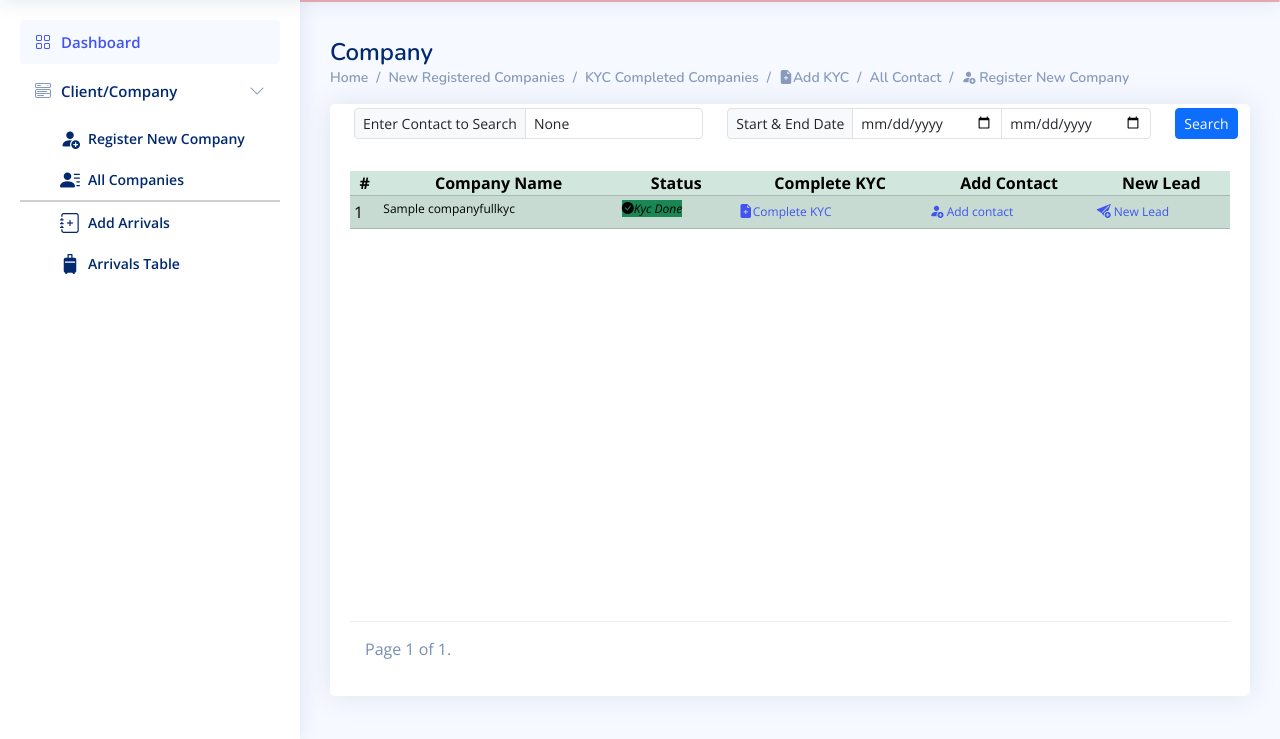
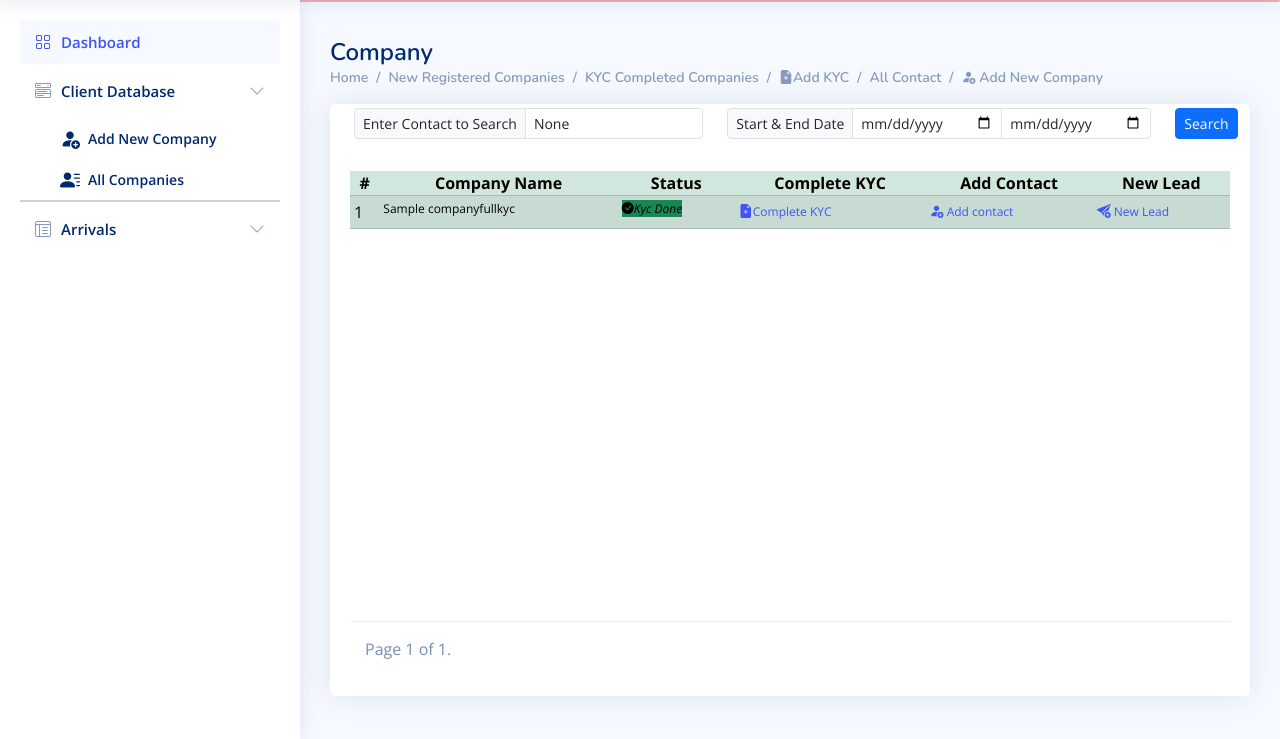
Before and after one commit to NaveenVerma19/dmc, a Django app: page /new-company in a window 1280 px wide. Shown: the part 60-799 px from the top of the page. Run offline with Django 5.2, Linux system fonts and the light colour scheme; a user stored in the database is signed in; tables that the repository leaves empty hold one stand-in row (values such as "Sample post"); grey boxes marked "Sample" are stand-in pictures; some libraries are stand-ins or nearby versions.

Commit message:
Version-1.0.01

```diff
--- a/cdmc/settings.py
+++ b/cdmc/settings.py
@@ -23,9 +23,9 @@ BASE_DIR = Path(__file__).resolve().parent.parent
 SECRET_KEY = 'django-insecure-=tsvtz1^-y=*8n9jw_8zf&(nm*&z0i(3b(#9j9ge0jolczrt!0'
 
 # SECURITY WARNING: don't run with debug turned on in production!
-DEBUG = False
-# True
-ALLOWED_HOSTS = ['crm.chalodmc.com','*']
+DEBUG = True
+
+ALLOWED_HOSTS = ['*']
 
 
 # Application definition
--- a/crm/templates/company_kyc/comp_kyc_table.html
+++ b/crm/templates/company_kyc/comp_kyc_table.html
@@ -24,7 +24,7 @@
           <li class="breadcrumb-item">
             <a href="{% url 'addcontact' %}">
               <i class="bi bi-person-fill-add" style="font-size: 14px;"></i>
-              <span>Register New Company</span>
+              <span>Add New Company</span>
             </a>
           </li>
           {% endif %}
--- /dev/null
+++ b/crm/templates/crm_sidebar/crm_side-Arrivals.html
@@ -0,0 +1,21 @@
+<!-- ======= Tables ======= -->
+<li class="nav-item">
+  <a class="nav-link collapsed" data-bs-target="#tables-nav" data-bs-toggle="collapse" href="#">
+    <i class="bi bi-layout-text-window-reverse"></i>
+    <span>Arrivals</span>
+    <i class="bi bi-chevron-down ms-auto"></i>
+  </a>
+  <ul id="tables-nav" class="nav-content collapse" data-bs-parent="#sidebar-nav">
+    {% if perms.crm.add_arivaltable %}
+      <li>
+        <a href="{% url 'addarrival' %}"><i class="bi bi-journal-plus" style="font-size: 20px;"></i><span>Add Arrivals</span></a>
+      </li>
+    {% endif %}
+    {% if perms.crm.view_arivaltable %}
+      <li>
+        <a href="{% url 'allarrival' %}"><i class="bi bi-suitcase2-fill" style="font-size: 20px;"></i><span>Arrivals Table</span></a>
+      </li>
+    {% endif %}
+  </ul>
+</li>
+<!-- End Tables Nav -->
--- a/crm/templates/crm_sidebar/crm_side-company.html
+++ b/crm/templates/crm_sidebar/crm_side-company.html
@@ -1,6 +1,6 @@
 <!-- ======= Company ======= -->
 <li class="nav-item">
-  <a class="nav-link collapsed" data-bs-target="#components-nav" data-bs-toggle="collapse" href="#"><i class="bi bi-menu-button-wide"></i><span>Client/Company</span><i class="bi bi-chevron-down ms-auto"></i></a>
+  <a class="nav-link collapsed" data-bs-target="#components-nav" data-bs-toggle="collapse" href="#"><i class="bi bi-menu-button-wide"></i><span>Client Database</span><i class="bi bi-chevron-down ms-auto"></i></a>
   <ul id="components-nav" class="nav-content" data-bs-parent="#sidebar-nav">
     {% comment %} <ul id="components-nav" class="nav-content collapse" data-bs-parent="#sidebar-nav"> need to replace above {% endcomment %}
     <!--make bellow invisible-->
@@ -21,7 +21,7 @@
 
     {% if perms.crm.add_contacttable %}
     <li>
-      <a href="{% url 'addcontact' %}"><i class="bi bi-person-fill-add" style="font-size: 20px;"></i><span>Register New Company</span></a>
+      <a href="{% url 'addcontact' %}"><i class="bi bi-person-fill-add" style="font-size: 20px;"></i><span>Add New Company</span></a>
     </li>
     {% endif %}
     {% if perms.crm.view_contacttable %}
@@ -73,16 +73,7 @@
     <li>
       <hr class="p-0 m-0">
     </li>
-    {% if perms.crm.add_arivaltable %}
-    <li>
-      <a href="{% url 'addarrival' %}"><i class="bi bi-journal-plus" style="font-size: 20px;"></i><span>Add Arrivals</span></a>
-    </li>
-    {% endif %}
-    {% if perms.crm.view_arivaltable %}
-    <li>
-      <a href="{% url 'allarrival' %}"><i class="bi bi-suitcase2-fill" style="font-size: 20px;"></i><span>Arrivals Table</span></a>
-    </li>
-    {% endif %}
+
   </ul>
 </li>
 <!-- End Company Nav -->
--- a/crm/templates/crm_sidebar/crm_sidebar.html
+++ b/crm/templates/crm_sidebar/crm_sidebar.html
@@ -3,34 +3,32 @@
 <aside id="sidebar" class="sidebar">
   <ul class="sidebar-nav" id="sidebar-nav">
     <!-- ======= Dashboard ======= -->
-    {% include "crm_sidebar/crm_side-dashboard.html" %}
+    {% include 'crm_sidebar/crm_side-dashboard.html' %}
     <!-- End Dashboard Nav -->
 
     <!-- ======= Components ======= -->
-    {% include "crm_sidebar/crm_side-company.html" %}
+    {% include 'crm_sidebar/crm_side-company.html' %}
     <!-- End Components Nav -->
 
     <!-- ======= Forms ======= -->
-    {% comment %} {% include "crm_sidebar/crm_side-vendor.html" %} {% endcomment %}
+    {% comment %} {% include 'crm_sidebar/crm_side-vendor.html' %} {% endcomment %}
     <!-- End Forms Nav -->
 
     <!-- ======= Tables ======= -->
-    {% comment %} {% include "crm_sidebar/crm_side-table.html" %} {% endcomment %}
+    {% include 'crm_sidebar/crm_side-Arrivals.html' %}
     <!-- End Tables Nav -->
 
-    <!-- ======= Charts =======  Currently Stopped-->
-    {% comment %} {% include "sidebar/side-chart.html" %} {% endcomment %}
+    <!-- ======= Charts ======= Currently Stopped -->
+    {% comment %} {% include 'sidebar/side-chart.html' %} {% endcomment %}
     <!-- End Charts Nav -->
 
     <!-- ======= Icons Currently Stopped ======= -->
-    {% comment %} {% include "sidebar/side-icon.html" %} {% endcomment %}
+    {% comment %} {% include 'sidebar/side-icon.html' %} {% endcomment %}
     <!-- End Icons Nav -->
 
-
     <!-- ======= Single Pages ======= -->
-    {% comment %} {% include "crm_sidebar/side-pages.html" %} {% endcomment %}
-     <!-- End Single Pages Nav -->
-
+    {% comment %} {% include 'crm_sidebar/side-pages.html' %} {% endcomment %}
+    <!-- End Single Pages Nav -->
   </ul>
 </aside>
-<!-- End Sidebar-->
+<!-- End Sidebar -->
--- a/crm/templates/new_company_registration/all_new_comp.html
+++ b/crm/templates/new_company_registration/all_new_comp.html
@@ -28,7 +28,7 @@
             <li class="breadcrumb-item">
               <a href="{% url 'addcontact' %}">
                 <i class="bi bi-person-fill-add" style="font-size: 14px;"></i>
-                <span>Register New Company</span>
+                <span>Add New Company</span>
               </a>
             </li>
           {% endif %}
```
Also changed, not shown: crm/templates/contacts/contact_table.html (+1 -17 lines), crm/templates/crm_sidebar/crm_side-table_not_use.html (deleted, +0 -17 lines), crm/templates/dashboard/dashboard_home.html (+6 -2 lines).
